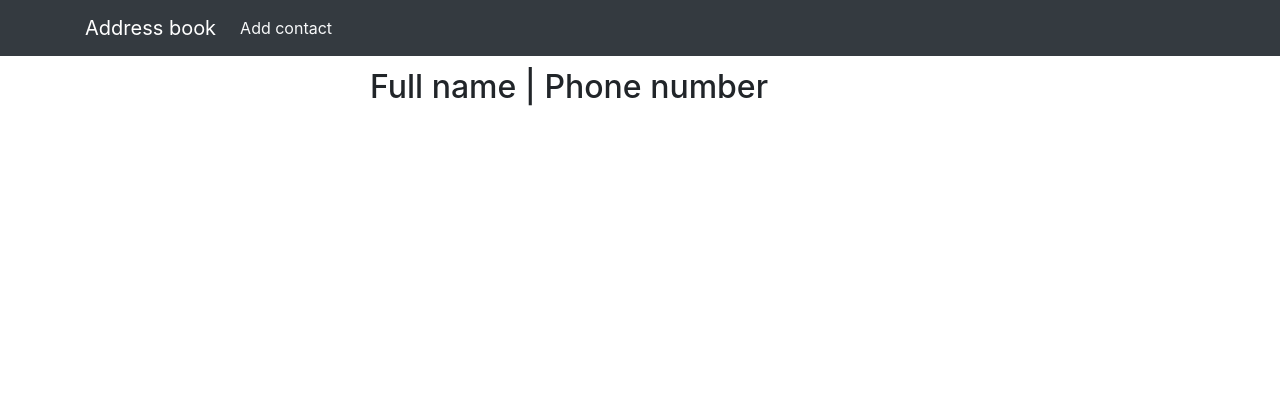
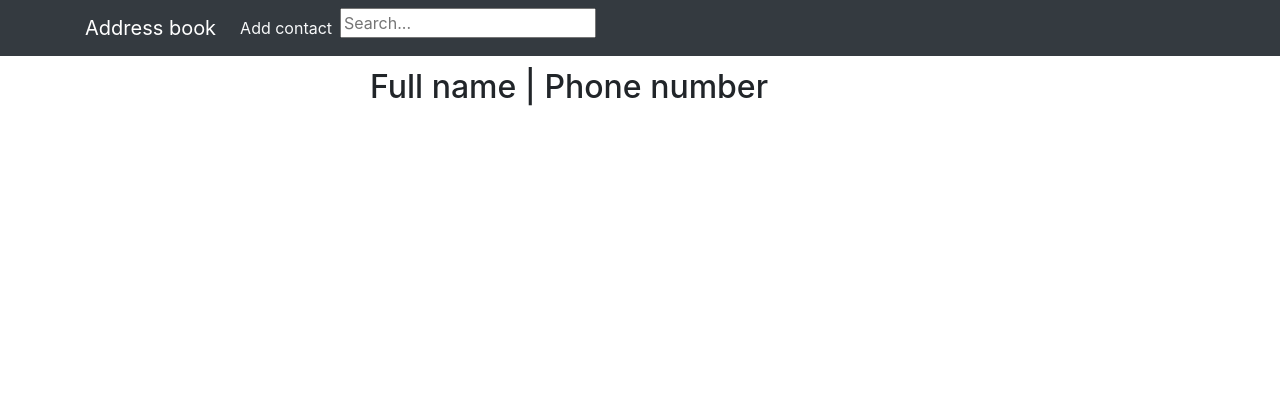
Before and after one commit to JohnWayne91/Address_book, a Django app: page / in a window 1280 px wide. Shown: the top 420 px of the page. Run offline with Django 3.2, Linux system fonts and the light colour scheme; data that the repository does not hold is empty; some libraries are stand-ins or nearby versions.

Commit message:
Add search form

```diff
--- a/address_book/mainapp/templates/mainapp/base.html
+++ b/address_book/mainapp/templates/mainapp/base.html
@@ -36,6 +36,11 @@
             <ul class="navbar-nav">
                 <li>
                     <a class="nav-link text-light" href="{% url 'add_contact' %}">Add contact</a>
+                </li>
+                <li>
+                    <form action="{% url 'search_results' %}" method="get">
+                         <input name="q" type="text" placeholder="Search...">
+                    </form>
                 </li>
             </ul>
         </div>
```
